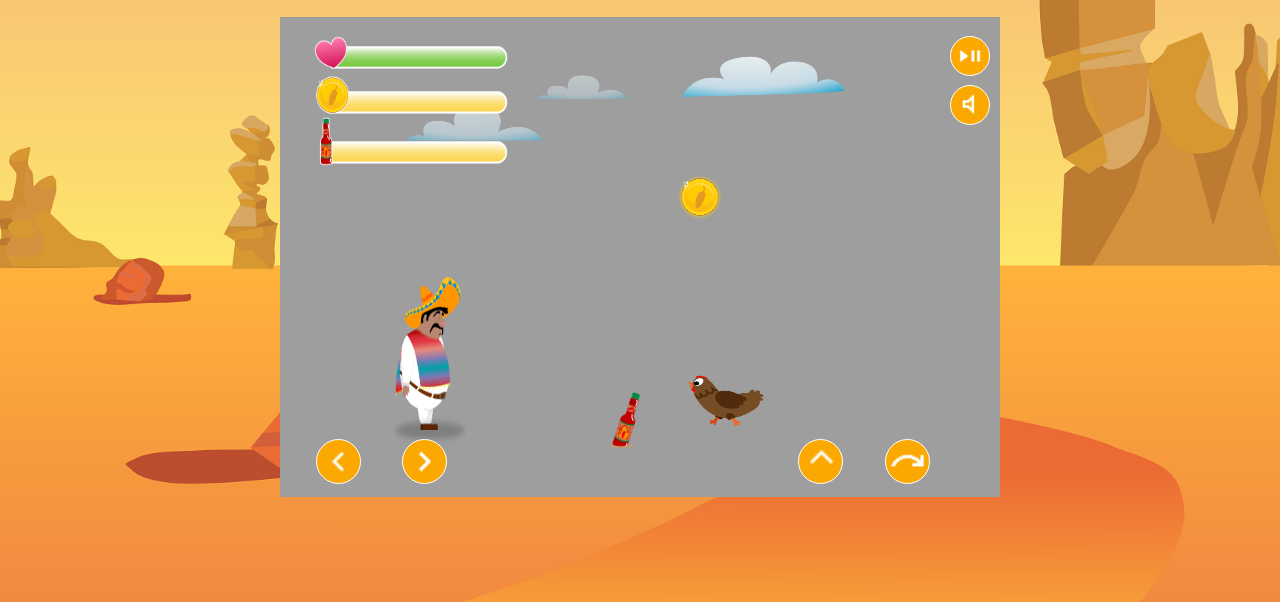
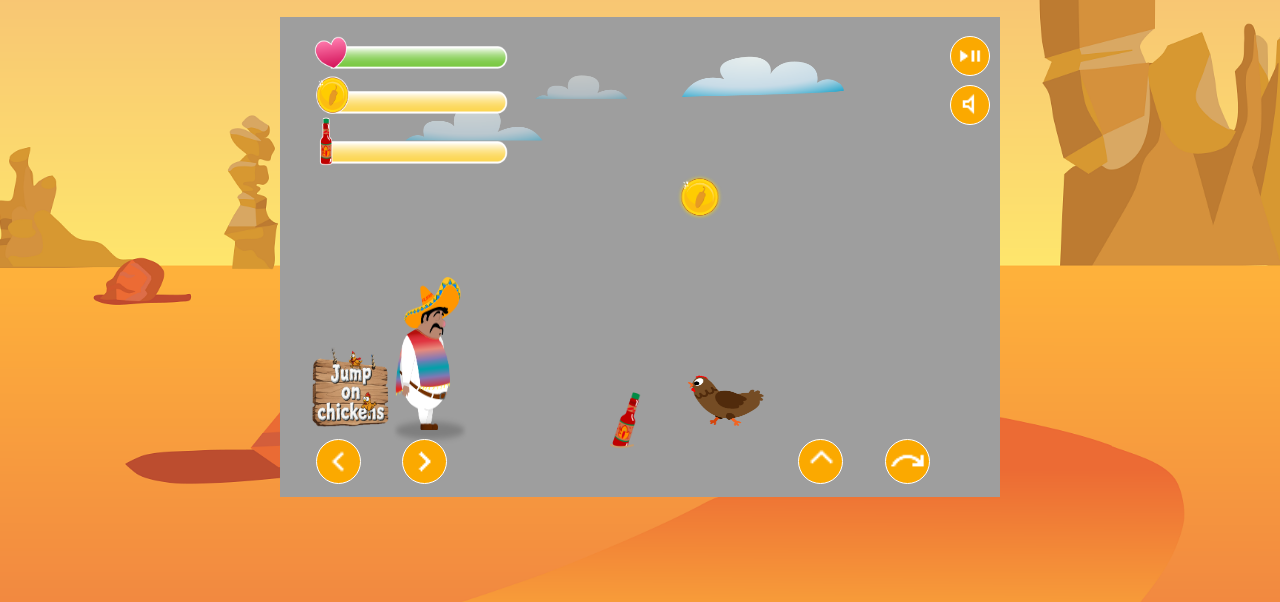
Before and after one commit to ChrisHub93/El_Pollo_Loco, a plain HTML site: page index.html in a window 1280 px wide. Both pictures are taken after a click on the button "Start Game". Shown: the part 198-800 px from the top of the page. Drawn offline with Linux system fonts and the light colour scheme.

Commit message:
Added hint shields to the game

```diff
--- /dev/null
+++ b/classes/hint.class.js
@@ -0,0 +1,15 @@
+/**
+ * Represents a cloud object that can be rendered in the game world.
+ * Inherits movement behavior from {@link MoveableObject}.
+ */
+class Hint extends MoveableObject {
+  width = 80;
+  height = 80;
+  x = 50;
+  y = 330;
+
+  constructor(imagePath, x) {
+    super().loadImage(imagePath);
+    this.x = x;
+  }
+}
--- a/classes/level.class.js
+++ b/classes/level.class.js
@@ -7,6 +7,7 @@ class Level {
   backgroundObjects;
   coins;
   bottles;
+  hints;
   level_end_x = 2900;
 
   /**
@@ -18,11 +19,12 @@ class Level {
    * @param {Array<Coin>} coins - The collectible coins in the level.
    * @param {Array<Bottle>} bottles - The collectible bottles in the level.
    */
-  constructor(enemies, clouds, backgroundObjects, coins, bottles) {
+  constructor(enemies, clouds, backgroundObjects, coins, bottles, hints) {
     this.enemies = enemies;
     this.clouds = clouds;
     this.backgroundObjects = backgroundObjects;
     this.coins = coins;
     this.bottles = bottles;
+    this.hints = hints;
   }
 }
--- a/classes/world.class.js
+++ b/classes/world.class.js
@@ -186,6 +186,7 @@ class World extends Collision {
     this.ctx.translate(this.camera_x, 0);
     this.addObjectsToMap(this.level["backgroundObjects"]);
     this.addObjectsToMap(this.level["clouds"]);
+    this.addObjectsToMap(this.level["hints"]);
     this.ctx.translate(-this.camera_x, 0);
   }
 
--- a/index.html
+++ b/index.html
@@ -15,6 +15,7 @@
     <script src="./classes/bottle.class.js"></script>
     <script src="./classes/cloud.class.js"></script>
     <script src="./classes/background-object.class.js"></script>
+    <script src="./classes/hint.class.js"></script>
     <script src="./classes/keyboard.class.js"></script>
     <script src="./classes/collision.class.js"></script>
     <script src="./classes/world.class.js"></script>
--- a/scripts/levels/level1.js
+++ b/scripts/levels/level1.js
@@ -72,6 +72,7 @@ function initLevelOne() {
 
           ],
     [new Coin(), new Coin(), new Coin(), new Coin(), new Coin()],
-    [new Bottle(), new Bottle(), new Bottle(), new Bottle(), new Bottle()]
+    [new Bottle(), new Bottle(), new Bottle(), new Bottle(), new Bottle()],
+    [new Hint("./assets/img/10_hints/hint_jump.png", 50), new Hint("./assets/img/10_hints/hint_throw.png", 3200),]
   );
 }
```
Also changed, not shown: assets/img/10_hints/hint_jump.png (added), assets/img/10_hints/hint_throw.png (added), 1 other file.
